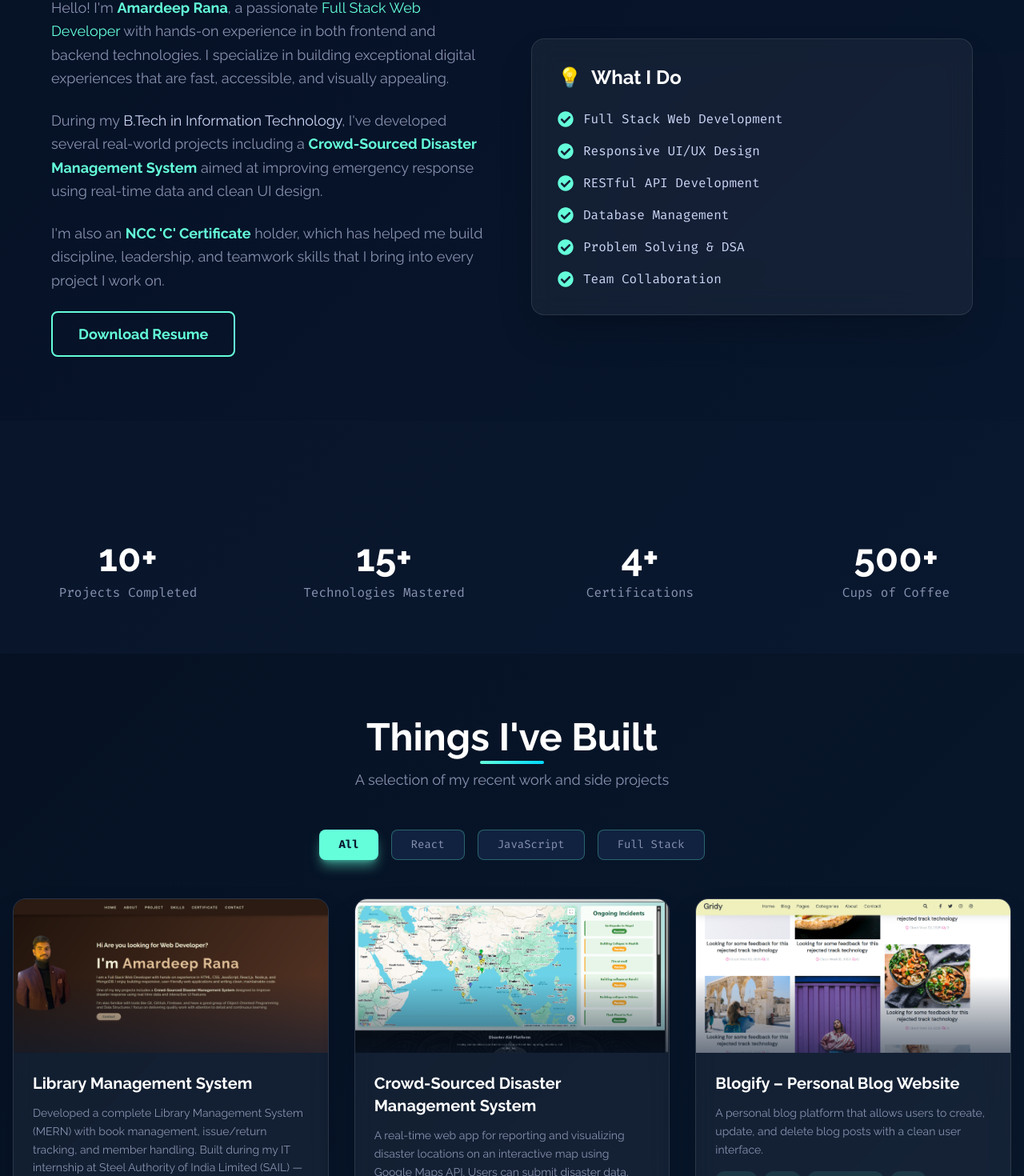
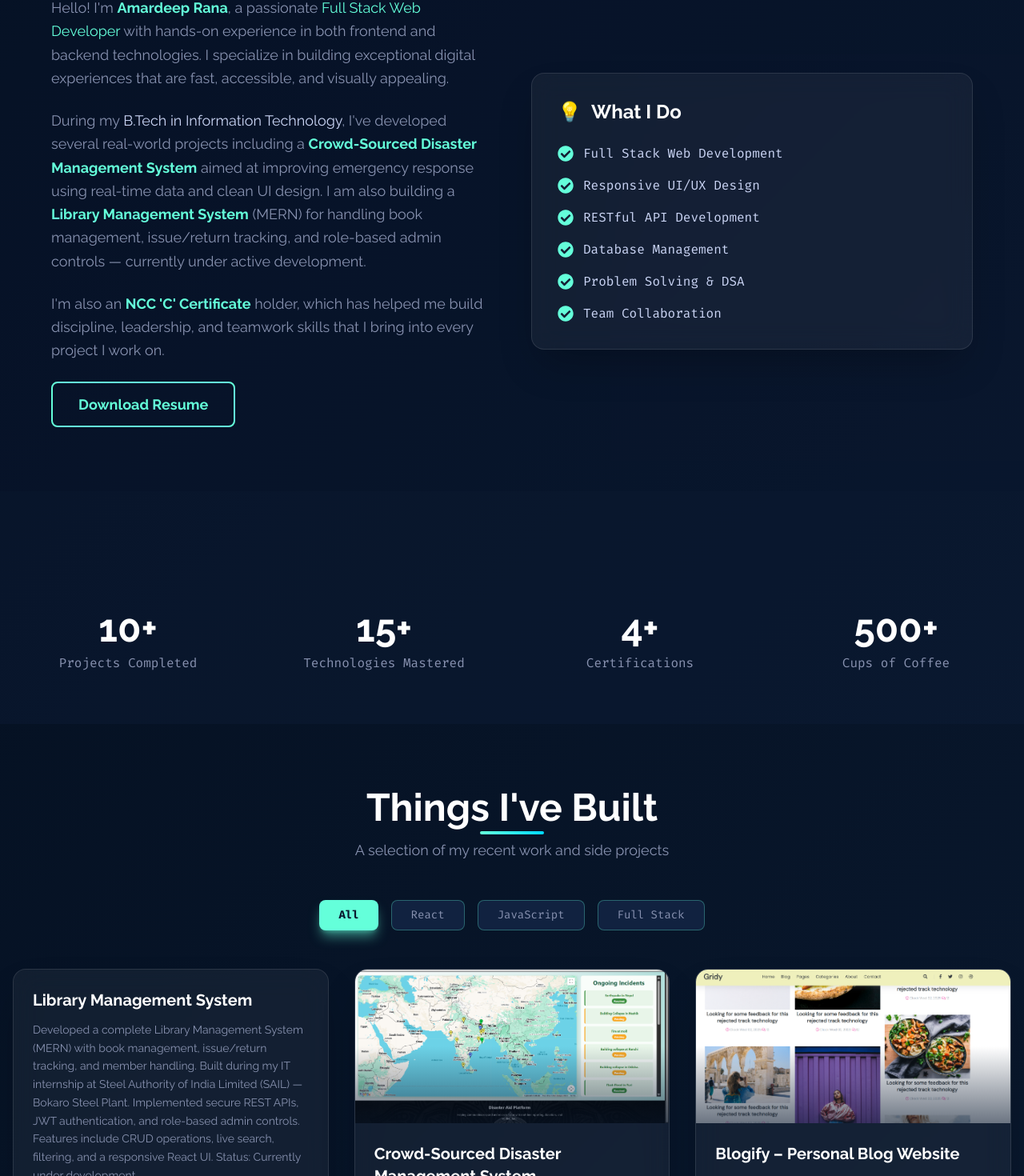
Before and after one commit to amardeeprana29/amardeeprana.com, a React (Vite) app: page / in a window 1280 px wide. Shown: the part 949-2419 px from the top of the page at 80% size. Built offline with nearby package versions, Linux system fonts and the light colour scheme.

Commit message:
Projects: remove placeholder image and hide Live Demo link when empty; stage all pending changes

```diff
--- a/src/components/About.jsx
+++ b/src/components/About.jsx
@@ -40,7 +40,11 @@ const About = () => {
                 <span className="text-accent-cyan font-semibold">
                   Crowd-Sourced Disaster Management System
                 </span>{' '}
-                aimed at improving emergency response using real-time data and clean UI design.
+                aimed at improving emergency response using real-time data and clean UI design. I am
+                also building a{' '}
+                <span className="text-accent-cyan font-semibold">Library Management System</span>{' '}
+                (MERN) for handling book management, issue/return tracking, and role-based admin
+                controls — currently under active development.
               </p>
 
               <p>
--- a/src/components/Projects.jsx
+++ b/src/components/Projects.jsx
@@ -14,7 +14,7 @@ const Projects = () => {
       description:
         'Developed a complete Library Management System (MERN) with book management, issue/return tracking, and member handling. Built during my IT internship at Steel Authority of India Limited (SAIL) — Bokaro Steel Plant. Implemented secure REST APIs, JWT authentication, and role-based admin controls. Features include CRUD operations, live search, filtering, and a responsive React UI. Status: Currently under development.',
       tech: ['MongoDB', 'Express.js', 'React.js', 'Node.js', 'JWT'],
-      image: portfolioImg,
+      image: '',
       liveLink: '',
       category: 'Full Stack',
     },
@@ -86,6 +86,7 @@ const Projects = () => {
               layout
               className="glass-card overflow-hidden group"
             >
+              {project.image && (
                 <div className="relative overflow-hidden h-48">
                   <img
                     src={project.image}
@@ -94,6 +95,7 @@ const Projects = () => {
                   />
                   <div className="absolute inset-0 bg-gradient-to-t from-primary-dark via-transparent opacity-60"></div>
                 </div>
+              )}
 
               <div className="p-6">
                 <h4 className="text-xl font-bold text-white mb-3 group-hover:text-accent-cyan transition-colors">
@@ -116,6 +118,7 @@ const Projects = () => {
                 </div>
 
                 <div className="flex gap-4">
+                  {project.liveLink && (
                     <a
                       href={project.liveLink}
                       target="_blank"
@@ -124,6 +127,7 @@ const Projects = () => {
                     >
                       <FaExternalLinkAlt /> Live Demo
                     </a>
+                  )}
                 </div>
               </div>
             </motion.div>
--- a/src/components/Skills.jsx
+++ b/src/components/Skills.jsx
@@ -29,6 +29,7 @@ const Skills = () => {
         { name: 'Express.js', level: 75 },
         { name: 'REST APIs', level: 82 },
         { name: 'Java', level: 70 },
+        { name: 'JWT / Auth', level: 76 },
       ],
     },
     {
```
Lines whose indentation alone changed are shown as unchanged.
